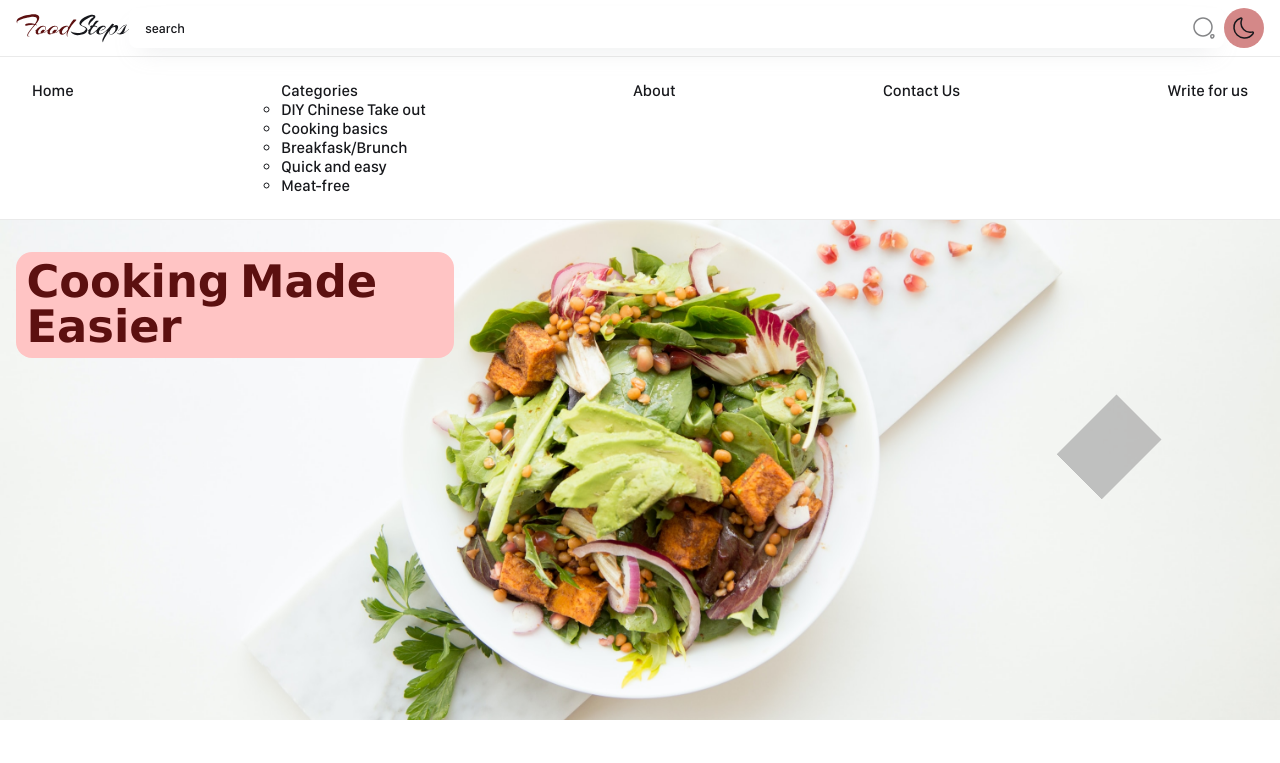
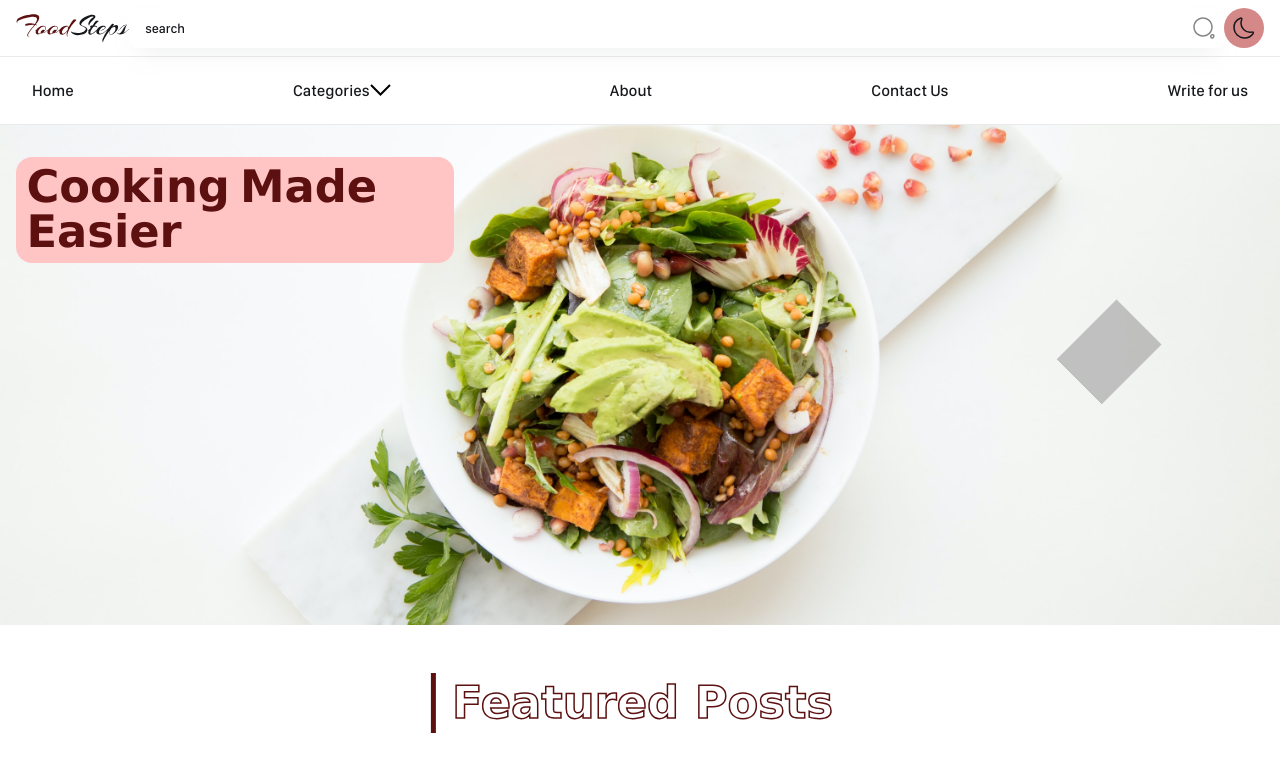
Before and after one commit to LazyCoder4542/FoodSteps-old, a React (Create React App) app in the folder frontend/react-app/: page / in a window 1280 px wide. Shown: the top 763 px of the page. Built offline with nearby package versions, Linux system fonts and the light colour scheme; grey boxes are pictures that could not be loaded; a web font is replaced by a local one.

Commit message:
styling category dropdown

```diff
--- a/frontend/react-app/src/App.css
+++ b/frontend/react-app/src/App.css
@@ -270,6 +270,12 @@ p {
   list-style: none;
   padding: 1rem;
 }
+#site-header>.wrapper2>.menu>.header-nav>.wrapper>ul>.categories>ul {
+  display: none;
+}
+#site-header>.wrapper2>.menu>.header-nav>.wrapper>ul>.categories.dropped-down>ul {
+  display: block;
+}
 
 #site-header>.wrapper2>.menu>.header-nav>.wrapper>ul>li+li {
   border-top: 1px solid var(--clr-primary1-80)
--- a/frontend/react-app/src/components/Header.jsx
+++ b/frontend/react-app/src/components/Header.jsx
@@ -6,9 +6,11 @@ import Overlay from "./Overlay";
 import logo from "../assets/images/logo.svg";
 import moon from "../assets/images/moon.svg";
 import sun from "../assets/images/sun.svg";
+import dropdown from "../assets/icons/dropdown.svg";
 class Header extends Component {
   state = {
     menuOpen: false,
+    categoriesdropdown: false,
   };
   render() {
     return (
@@ -151,8 +153,11 @@ class Header extends Component {
                         Home
                       </NavLink>
                     </li>
-                    <li className="categories">
+                    <li className={`categories ${this.state.categoriesdropdown ? "dropped-down" : ""}`} onClick={() => {if (this.state.categoriesdropdown) {this.setState({categoriesdropdown: false})} else {this.setState({categoriesdropdown: true})}}}>
                       Categories
+                      <span>
+                        <object data={dropdown} type="image/svg+xml">drop</object>
+                      </span>
                       {this.props.categories
                       ? (<ul>
                         {this.props.categories.map((itm, id) => {
--- a/frontend/react-app/src/pages/Categories.jsx
+++ b/frontend/react-app/src/pages/Categories.jsx
@@ -6,7 +6,7 @@ function Categories(props) {
   const allCategories = props.categories
   let { categoryName } = useParams()
   categoryName = decodeURIComponent(categoryName)
-  if (allCategories.indexOf(categoryName) != -1) {
+  if (allCategories.indexOf(categoryName) !== -1) {
     /* Your Code Goes here */
     return (<h1>Categories &gt; {categoryName}</h1>);
   }
```
Also changed, not shown: frontend/react-app/src/assets/icons/dropdown.svg (added).
